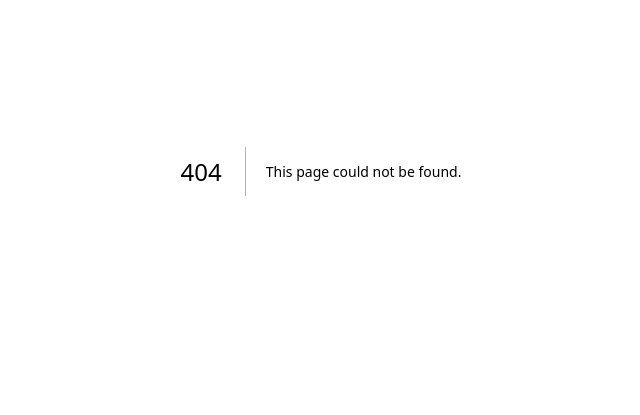
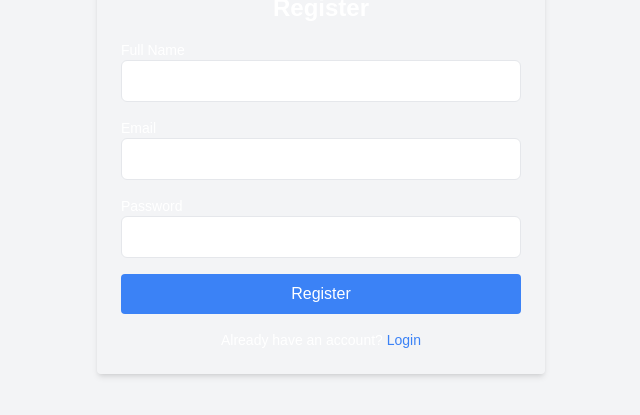
Before and after one commit to mycaatorg/ProjectApp, a Next.js app in the folder caat/: page /auth/register in a window 1280 px wide. Before the commit this address had no page. Shown: the part 229-644 px from the top of the page, without its empty margins (319-959 px from the left). Built offline with nearby package versions, Linux system fonts and the light colour scheme.

Commit message:
made login page and register page

```diff
--- /dev/null
+++ b/caat/app/auth/login/page.tsx
@@ -0,0 +1,66 @@
+"use client";
+import React from 'react';
+import Image from "next/image";
+
+export default function LoginPage() {
+  const handleLogin = (event: React.FormEvent) => {
+    event.preventDefault();
+    console.log('Logging in...');
+  };
+
+  return (
+    <div className="flex items-center justify-center min-h-screen bg-gray-100">
+      <div className="bg-mainCustomColor p-6 rounded shadow-md w-full max-w-md">
+        {/* Logo Section */}
+        <div className="flex justify-center mb-4">
+          <Image
+            src="/logo.jpeg"
+            alt="Logo"
+            width={100}
+            height={100}
+            className="rounded animate-bounce"
+          />
+        </div>
+        <h1 className="text-2xl font-bold text-center mb-4 text-white">Login</h1>
+        <form onSubmit={handleLogin} className="space-y-4">
+          <div>
+            <label htmlFor="email" className="block text-sm font-medium text-white">
+              Email
+            </label>
+            <input
+              type="email"
+              id="email"
+              name="email"
+              className="w-full px-3 py-2 border rounded-md focus:outline-none focus:ring focus:ring-blue-500"
+              required
+            />
+          </div>
+          <div>
+            <label htmlFor="password" className="block text-sm font-medium text-white">
+              Password
+            </label>
+            <input
+              type="password"
+              id="password"
+              name="password"
+              className="w-full px-3 py-2 border rounded-md focus:outline-none focus:ring focus:ring-blue-500"
+              required
+            />
+          </div>
+          <button
+            type="submit"
+            className="w-full bg-blue-500 text-white py-2 px-4 rounded hover:bg-blue-600 transition"
+          >
+            Login
+          </button>
+        </form>
+        <p className="text-center text-sm mt-4 text-white">
+          Don’t have an account?{' '}
+          <a href="/auth/register" className="text-blue-500 hover:underline">
+            Register
+          </a>
+        </p>
+      </div>
+    </div>
+  );
+}
--- /dev/null
+++ b/caat/app/auth/register/page.tsx
@@ -0,0 +1,86 @@
+"use client";
+import React, { useState } from 'react';
+
+export default function RegisterPage() {
+  const [isLoading, setIsLoading] = useState(false);
+
+  const handleRegister = async (event: React.FormEvent) => {
+    event.preventDefault();
+    setIsLoading(true);
+
+    // Simulate API call
+    await new Promise((resolve) => setTimeout(resolve, 2000));
+    setIsLoading(false);
+
+    console.log("User registered successfully!");
+  };
+
+  return (
+    <div className="flex items-center justify-center min-h-screen bg-gray-100">
+      <div className="bg-mainCustomColor p-6 rounded shadow-md w-full max-w-md">
+        {/* Heading */}
+        <h1 className="text-2xl font-bold text-center mb-4 text-white">
+          Register
+        </h1>
+
+        {/* Registration Form */}
+        <form onSubmit={handleRegister} className="space-y-4">
+          <div>
+            <label htmlFor="name" className="block text-sm font-medium text-white">
+              Full Name
+            </label>
+            <input
+              type="text"
+              id="name"
+              name="name"
+              className="w-full px-3 py-2 border rounded-md focus:outline-none focus:ring focus:ring-blue-500"
+              required
+            />
+          </div>
+
+          <div>
+            <label htmlFor="email" className="block text-sm font-medium text-white">
+              Email
+            </label>
+            <input
+              type="email"
+              id="email"
+              name="email"
+              className="w-full px-3 py-2 border rounded-md focus:outline-none focus:ring focus:ring-blue-500"
+              required
+            />
+          </div>
+
+          <div>
+            <label htmlFor="password" className="block text-sm font-medium text-white">
+              Password
+            </label>
+            <input
+              type="password"
+              id="password"
+              name="password"
+              className="w-full px-3 py-2 border rounded-md focus:outline-none focus:ring focus:ring-blue-500"
+              required
+            />
+          </div>
+
+          <button
+            type="submit"
+            className="w-full bg-blue-500 text-white py-2 px-4 rounded hover:bg-blue-600 transition"
+            disabled={isLoading}
+          >
+            {isLoading ? "Registering..." : "Register"}
+          </button>
+        </form>
+
+        {/* Redirect to Login */}
+        <p className="text-center text-sm mt-4 text-white">
+          Already have an account?{" "}
+          <a href="/auth/login" className="text-blue-500 hover:underline">
+            Login
+          </a>
+        </p>
+      </div>
+    </div>
+  );
+}
--- a/caat/app/page.tsx
+++ b/caat/app/page.tsx
@@ -1,101 +1,5 @@
-import Image from "next/image";
+import { redirect } from 'next/navigation';
 
 export default function Home() {
-  return (
-    <div className="grid grid-rows-[20px_1fr_20px] items-center justify-items-center min-h-screen p-8 pb-20 gap-16 sm:p-20 font-[family-name:var(--font-geist-sans)]">
-      <main className="flex flex-col gap-8 row-start-2 items-center sm:items-start">
-        <Image
-          className="dark:invert"
-          src="/next.svg"
-          alt="Next.js logo"
-          width={180}
-          height={38}
-          priority
-        />
-        <ol className="list-inside list-decimal text-sm text-center sm:text-left font-[family-name:var(--font-geist-mono)]">
-          <li className="mb-2">
-            Get started by editing{" "}
-            <code className="bg-black/[.05] dark:bg-white/[.06] px-1 py-0.5 rounded font-semibold">
-              app/page.tsx
-            </code>
-            .
-          </li>
-          <li>Save and see your changes instantly.</li>
-        </ol>
-
-        <div className="flex gap-4 items-center flex-col sm:flex-row">
-          <a
-            className="rounded-full border border-solid border-transparent transition-colors flex items-center justify-center bg-foreground text-background gap-2 hover:bg-[#383838] dark:hover:bg-[#ccc] text-sm sm:text-base h-10 sm:h-12 px-4 sm:px-5"
-            href="https://vercel.com/new?utm_source=create-next-app&utm_medium=appdir-template-tw&utm_campaign=create-next-app"
-            target="_blank"
-            rel="noopener noreferrer"
-          >
-            <Image
-              className="dark:invert"
-              src="/vercel.svg"
-              alt="Vercel logomark"
-              width={20}
-              height={20}
-            />
-            Deploy now
-          </a>
-          <a
-            className="rounded-full border border-solid border-black/[.08] dark:border-white/[.145] transition-colors flex items-center justify-center hover:bg-[#f2f2f2] dark:hover:bg-[#1a1a1a] hover:border-transparent text-sm sm:text-base h-10 sm:h-12 px-4 sm:px-5 sm:min-w-44"
-            href="https://nextjs.org/docs?utm_source=create-next-app&utm_medium=appdir-template-tw&utm_campaign=create-next-app"
-            target="_blank"
-            rel="noopener noreferrer"
-          >
-            Read our docs
-          </a>
-        </div>
-      </main>
-      <footer className="row-start-3 flex gap-6 flex-wrap items-center justify-center">
-        <a
-          className="flex items-center gap-2 hover:underline hover:underline-offset-4"
-          href="https://nextjs.org/learn?utm_source=create-next-app&utm_medium=appdir-template-tw&utm_campaign=create-next-app"
-          target="_blank"
-          rel="noopener noreferrer"
-        >
-          <Image
-            aria-hidden
-            src="/file.svg"
-            alt="File icon"
-            width={16}
-            height={16}
-          />
-          Learn
-        </a>
-        <a
-          className="flex items-center gap-2 hover:underline hover:underline-offset-4"
-          href="https://vercel.com/templates?framework=next.js&utm_source=create-next-app&utm_medium=appdir-template-tw&utm_campaign=create-next-app"
-          target="_blank"
-          rel="noopener noreferrer"
-        >
-          <Image
-            aria-hidden
-            src="/window.svg"
-            alt="Window icon"
-            width={16}
-            height={16}
-          />
-          Examples
-        </a>
-        <a
-          className="flex items-center gap-2 hover:underline hover:underline-offset-4"
-          href="https://nextjs.org?utm_source=create-next-app&utm_medium=appdir-template-tw&utm_campaign=create-next-app"
-          target="_blank"
-          rel="noopener noreferrer"
-        >
-          <Image
-            aria-hidden
-            src="/globe.svg"
-            alt="Globe icon"
-            width={16}
-            height={16}
-          />
-          Go to nextjs.org →
-        </a>
-      </footer>
-    </div>
-  );
+  redirect('/auth/login');
 }
```
